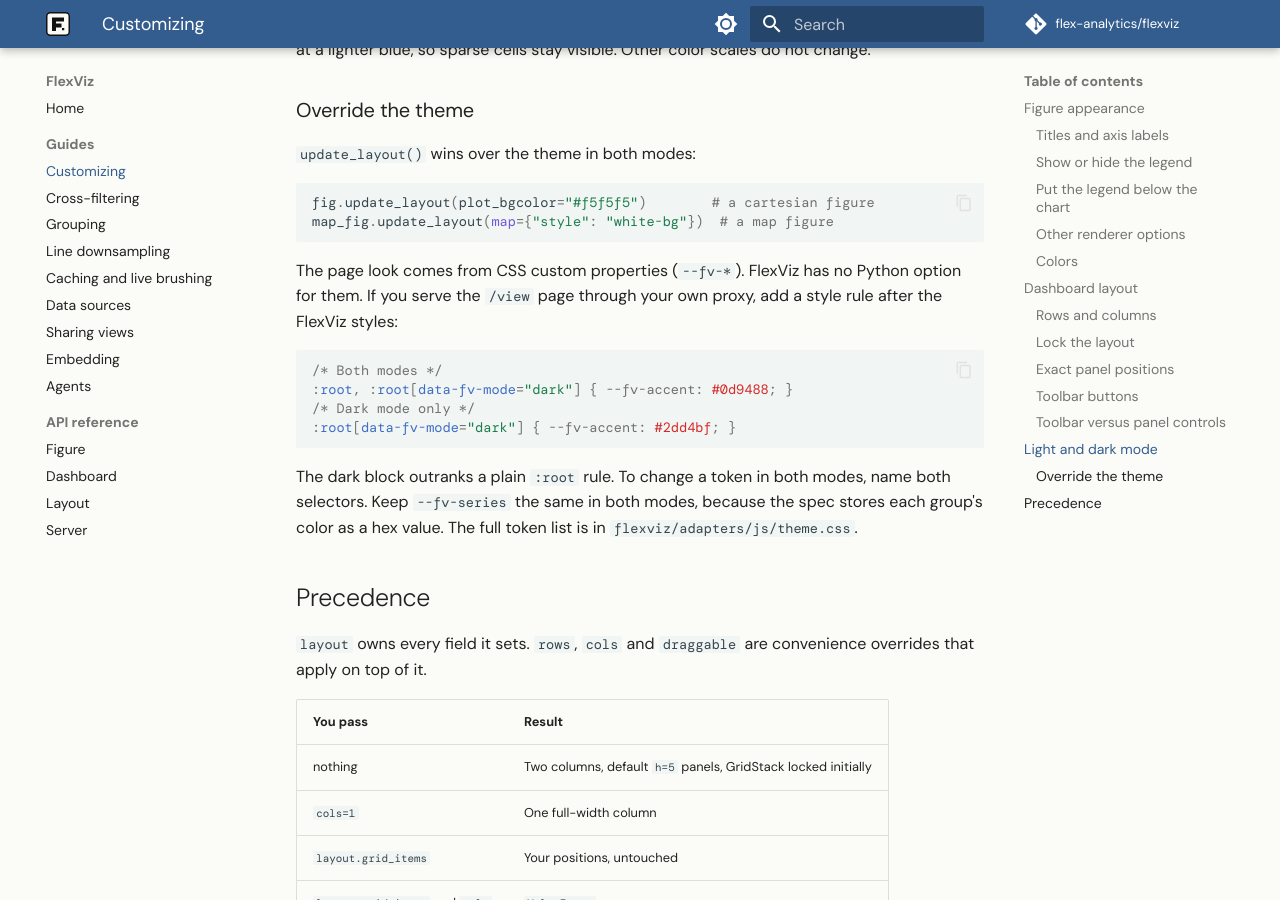
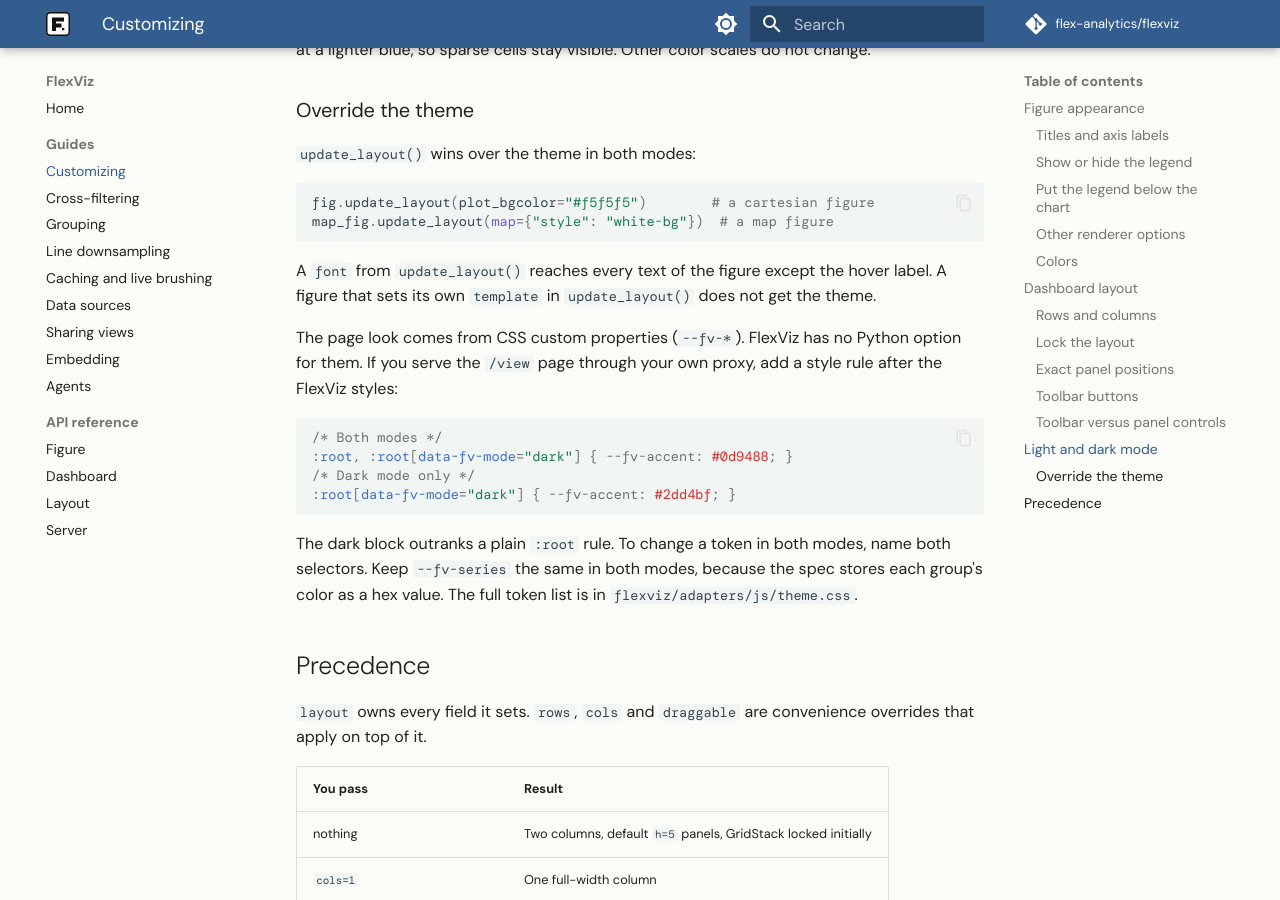
Before and after one commit to flex-analytics/flexviz, an MkDocs documentation site: the page built from docs/guides/customizing.md, in a window 1280 px wide and 900 px high, scrolled down 4872 px. Built offline with MkDocs 1.6.1 and Material for MkDocs 9.7.7, drawn with Linux system fonts in a browser that asks for light colours; some web fonts are replaced; comment, search, counter and statistics services are not loaded.

Commit message:
docs: describe the per-figure theme template and hover border

````diff
--- a/docs/guides/customizing.md
+++ b/docs/guides/customizing.md
@@ -227,6 +227,10 @@ fig.update_layout(plot_bgcolor="#f5f5f5")        # a cartesian figure
 map_fig.update_layout(map={"style": "white-bg"})  # a map figure
 ```
 
+A `font` from `update_layout()` reaches every text of the figure except the
+hover label. A figure that sets its own `template` in `update_layout()` does
+not get the theme.
+
 The page look comes from CSS custom properties (`--fv-*`). FlexViz has no
 Python option for them. If you serve the `/view` page through your own
 proxy, add a style rule after the FlexViz styles:
````
Also changed, not shown: Architecture.md (+3 -2 lines).
